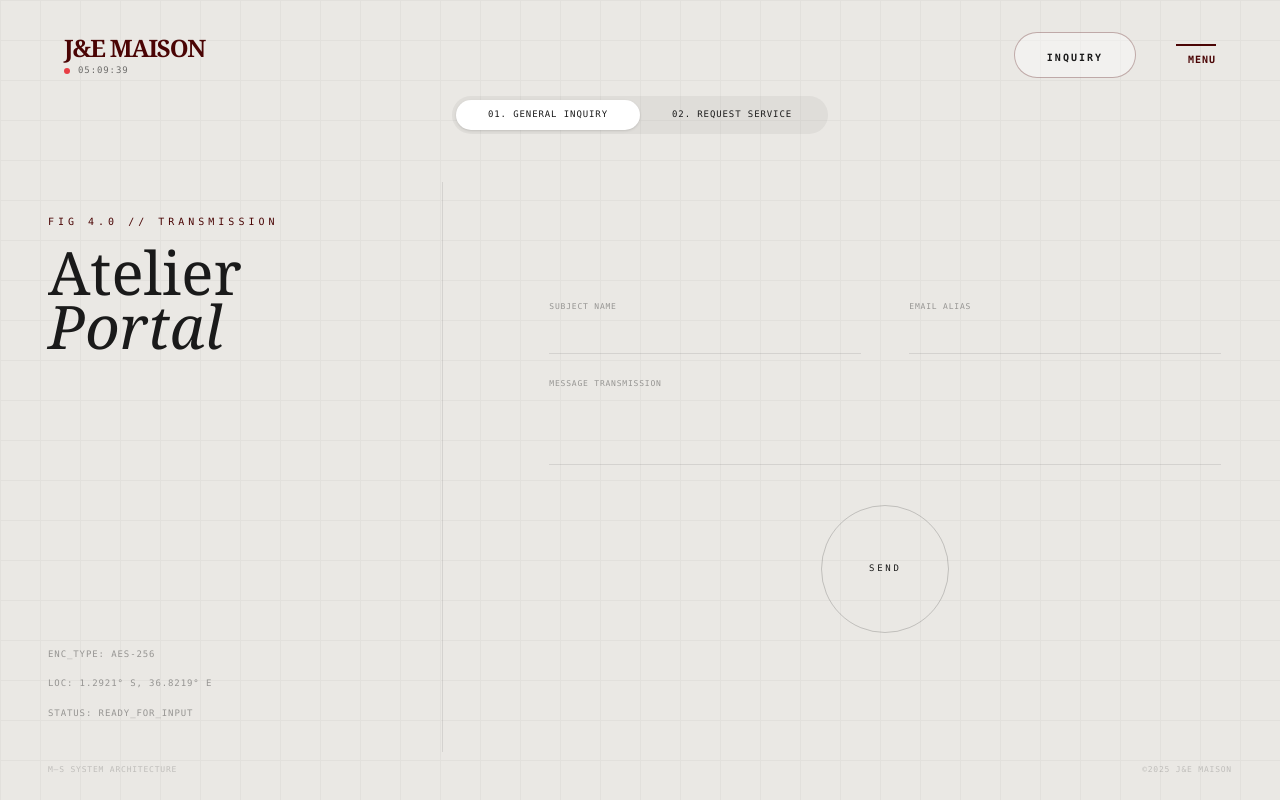
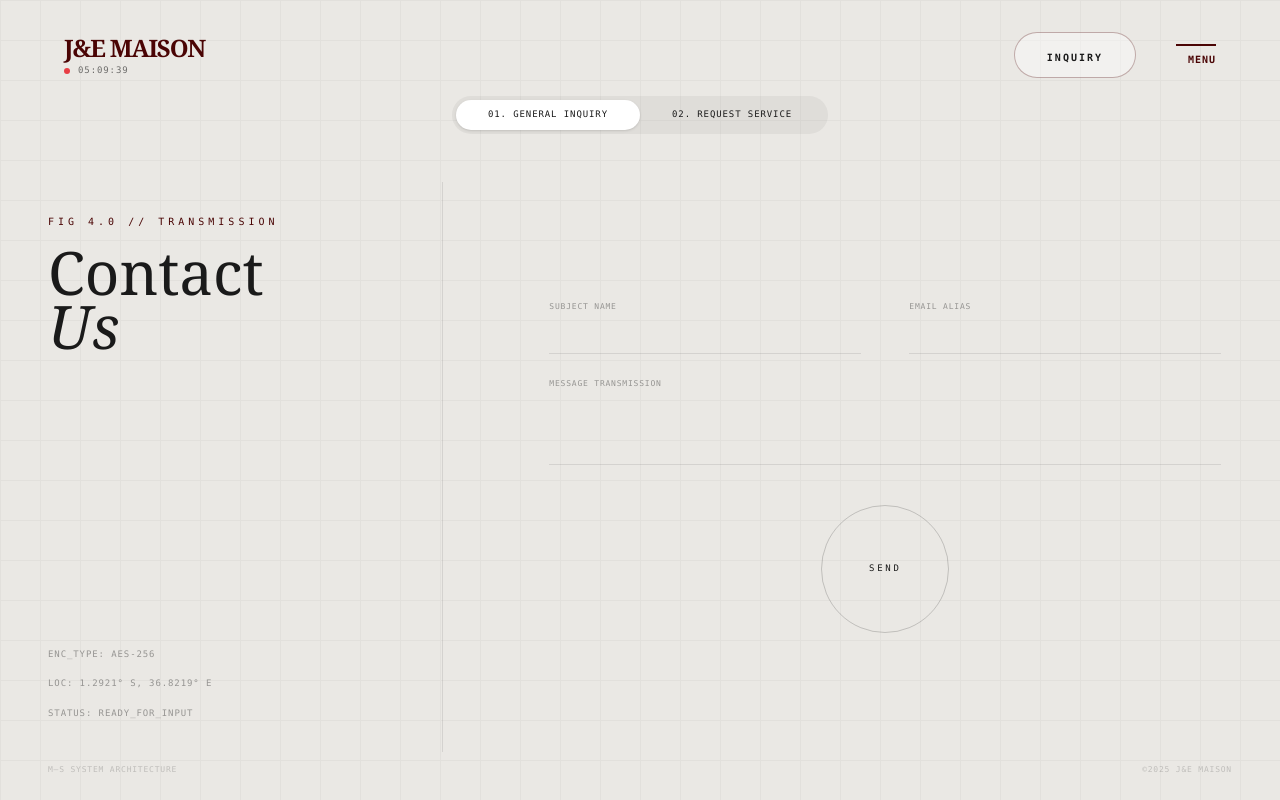
Before and after one commit to EphrahimLaanyu/port, a React (Vite) app: page /contact in a window 1280 px wide. Built offline with nearby package versions, Linux system fonts and the light colour scheme.

Commit message:
Changed contacs

```diff
--- a/src/pages/Contact.jsx
+++ b/src/pages/Contact.jsx
@@ -135,7 +135,7 @@ const Contact = () => {
           <div className="split-pane hidden md:flex flex-col justify-between w-1/3 py-8 border-r border-[#1a1a1a]/10">
             <div>
               <span className="font-mono text-[10px] uppercase tracking-[0.4em] text-[#4a0404] block mb-4">Fig 4.0 // Transmission</span>
-              <h2 className="font-serif text-6xl leading-[0.9]">Atelier <br /><span className="italic">Portal</span></h2>
+              <h2 className="font-serif text-6xl leading-[0.9]">Contact <br /><span className="italic">Us</span></h2>
             </div>
             <div className="space-y-4 font-mono text-[9px] uppercase tracking-widest opacity-40">
               <p>ENC_TYPE: AES-256</p>
```
